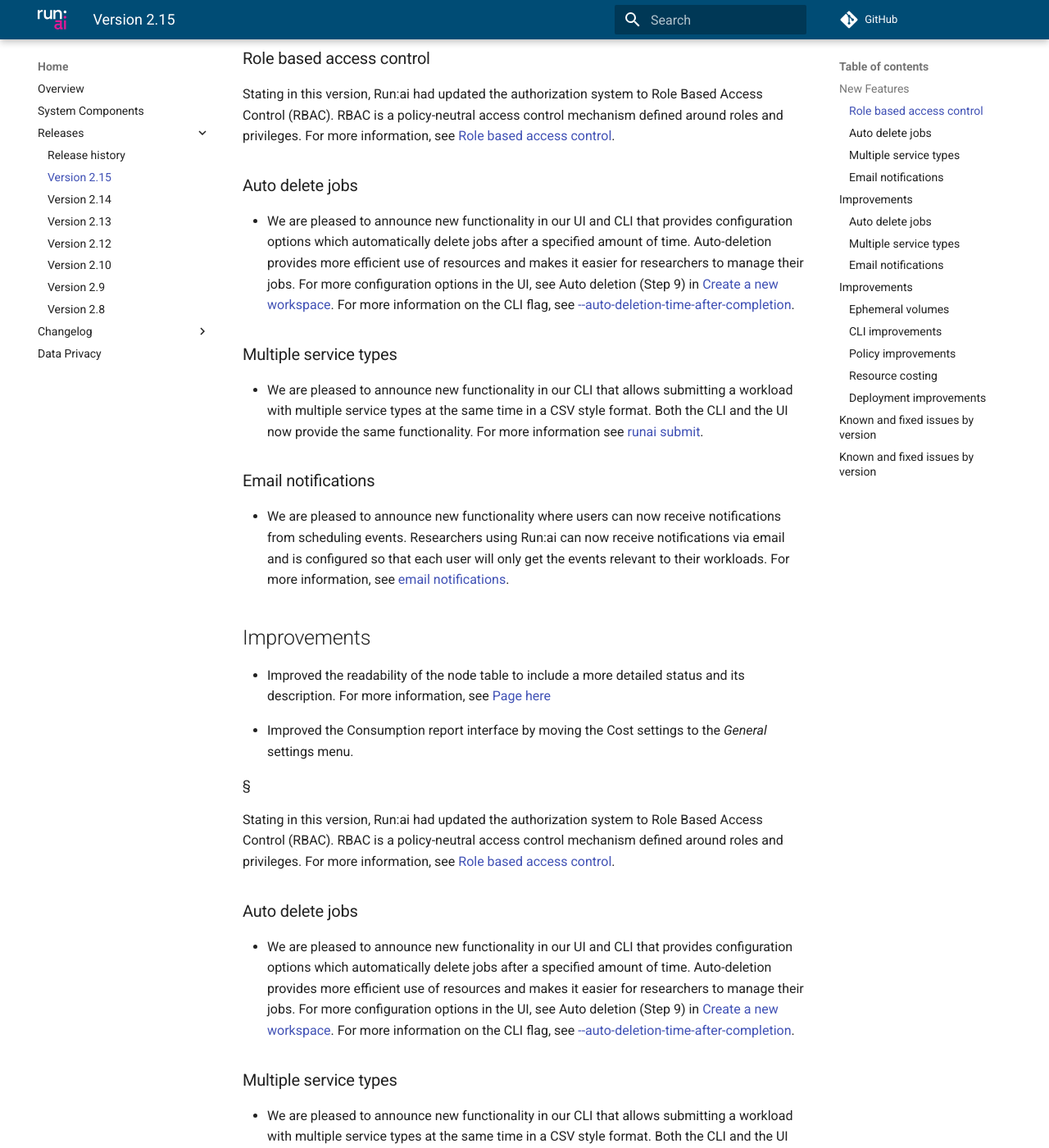
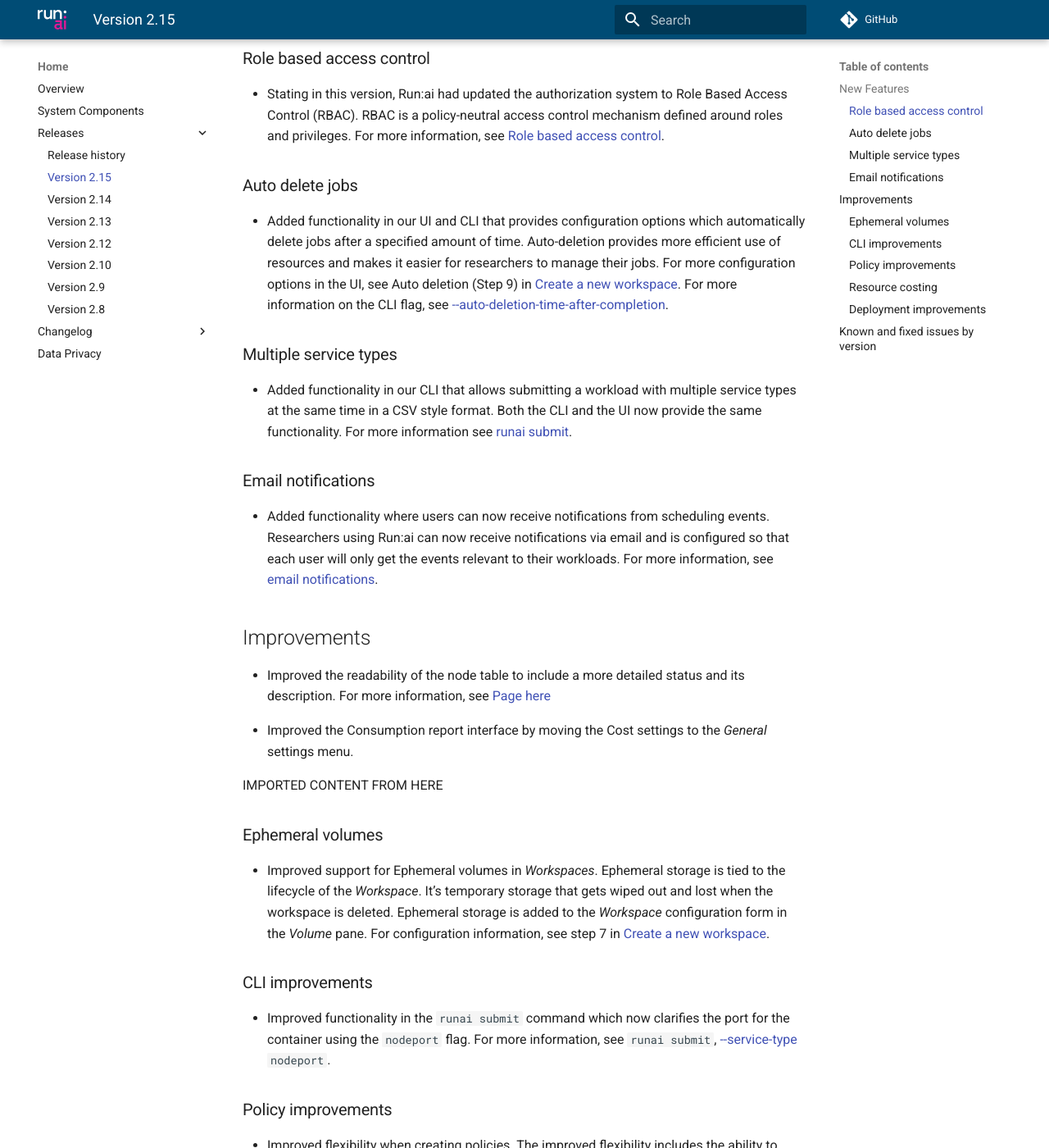
Before and after one commit to jasonnovichRunAI/gh-pages-test, an MkDocs documentation site: the page built from docs/home/whats-new-2-15.md, in a window 1280 px wide and 1400 px high, scrolled down 565 px. Shown: the whole window at 82% size. Built offline with MkDocs 1.6.1 and Material for MkDocs 9.7.7, drawn with Linux system fonts in a browser that asks for light colours; comment, search, counter and statistics services are not loaded; the version menu is left out; some of the changed text lies outside the part shown.

Commit message:
updated fix table

```diff
--- a/docs/home/whats-new-2-14.md
+++ b/docs/home/whats-new-2-14.md
@@ -4,7 +4,7 @@
 
 ### Role based access control
 <!-- RUN-7510/9002 and lots of others -->
-Stating in this version, Run:ai had updated the authorization system to Role Based Access Control (RBAC). RBAC is a policy-neutral access control mechanism defined around roles and privileges. For more information, see [Role based access control](../admin/runai-setup/access-control/rbac.md#role-based-access-control).
+* Stating in this version, Run:ai had updated the authorization system to Role Based Access Control (RBAC). RBAC is a policy-neutral access control mechanism defined around roles and privileges. For more information, see [Role based access control](../admin/runai-setup/access-control/rbac.md#role-based-access-control).
 
 <!-- When upgrading the system, previous access and authorizations that were configured will be migrated to the new RBAC roles. See the table below for role conversions:
 
@@ -12,40 +12,40 @@
 
 ### Auto delete jobs
 <!-- RUN-8586/RUN-11777 -->
-* We are pleased to announce new functionality in our UI and CLI that provides configuration options which automatically delete jobs after a specified amount of time. Auto-deletion provides more efficient use of resources and makes it easier for researchers to manage their jobs. For more configuration options in the UI, see Auto deletion (Step 9) in [Create a new workspace](../Researcher/user-interface/workspaces/create/workspace-v2.md#create-a-new-workspace). For more information on the CLI flag, see [--auto-deletion-time-after-completion](../Researcher/cli-reference/runai-submit.md).
+* Added functionality in our UI and CLI that provides configuration options which automatically delete jobs after a specified amount of time. Auto-deletion provides more efficient use of resources and makes it easier for researchers to manage their jobs. For more configuration options in the UI, see Auto deletion (Step 9) in [Create a new workspace](../Researcher/user-interface/workspaces/create/workspace-v2.md#create-a-new-workspace). For more information on the CLI flag, see [--auto-deletion-time-after-completion](../Researcher/cli-reference/runai-submit.md).
 
 ### Multiple service types
 <!-- RUN-10235/RUN-10485  Support multi service types in the CLI submission -->
-* We are pleased to announce new functionality in our CLI that allows submitting a workload with multiple service types at the same time in a CSV style format. Both the CLI and the UI now provide the same functionality. For more information see [runai submit](../Researcher/cli-reference/runai-submit.md).
+* Added functionality in our CLI that allows submitting a workload with multiple service types at the same time in a CSV style format. Both the CLI and the UI now provide the same functionality. For more information see [runai submit](../Researcher/cli-reference/runai-submit.md).
 
 <!-- RUN-9808/RUN-9810 Show effective project policy from the UI
 * We are pleased to announce an enhancement to the Projects table where users now have the ability to view policies from within a project. For more information, see [Projects](). -->
 
 ### Email notifications
 <!-- RUN-9868/RUN-10087 support per user scheduling events notifications (slack/email) -->
-* We are pleased to announce new functionality where users can now receive notifications from scheduling events. Researchers using Run:ai can now receive notifications via email and is configured so that each user will only get the events relevant to their workloads. For more information, see [email notifications](../admin/researcher-setup/email-messaging.md#email-notifications).
+* Added functionality where users can now receive notifications from scheduling events. Researchers using Run:ai can now receive notifications via email and is configured so that each user will only get the events relevant to their workloads. For more information, see [email notifications](../admin/researcher-setup/email-messaging.md#email-notifications).
 
 ## Improvements
 
 ### Ephemeral volumes
 <!--RUN-9958/RUN-10061 Ephemeral volumes in workspaces -->
-* We are pleased to announce support for Ephemeral volumes in *Workspaces*. Ephemeral storage is tied to the lifecycle of the *Workspace*. It’s temporary storage that gets wiped out and lost when the workspace is deleted. Ephemeral storage is added to the *Workspace* configuration form in the *Volume* pane. For configuration information, see step 7 in [Create a new workspace](../Researcher/user-interface/workspaces/create/.workspace-v2.md#create-a-new-workspace).
+* Improved support for Ephemeral volumes in *Workspaces*. Ephemeral storage is tied to the lifecycle of the *Workspace*. It’s temporary storage that gets wiped out and lost when the workspace is deleted. Ephemeral storage is added to the *Workspace* configuration form in the *Volume* pane. For configuration information, see step 7 in [Create a new workspace](../Researcher/user-interface/workspaces/create/.workspace-v2.md#create-a-new-workspace).
 
 ### CLI improvements
 <!-- RUN-10335/RUN-10510 Node port command line -->
-* We are pleased to announce improved functionality in the `runai submit` command which now clarifies the port for the container using the `nodeport` flag. For more information, see `runai submit`, [--service-type](../Researcher/cli-reference/runai-submit.md#s----service-type-string) `nodeport`.
+* Improved functionality in the `runai submit` command which now clarifies the port for the container using the `nodeport` flag. For more information, see `runai submit`, [--service-type](../Researcher/cli-reference/runai-submit.md#s----service-type-string) `nodeport`.
 
 ### Policy improvements
 <!-- RUN-10575/RUN-10579 Add numeric rules in the policy to GPU memory, CPU memory & CPU -->
-* We are pleased to announce increased flexibility when creating policies. The improved flexibility includes the abililty to allocate a `min` and a `max` value for CPU and GPU memory. For configuration information, see [GPU and CPU memory limits](../admin/workloads/policies.md#gpu-and-cpu-memory-limits) in *Configuring policies*.
+* Improved flexibility when creating policies. The improved flexibility includes the ability to allocate a `min` and a `max` value for CPU and GPU memory. For configuration information, see [GPU and CPU memory limits](../admin/workloads/policies.md#gpu-and-cpu-memory-limits) in *Configuring policies*.
 
 ### Resource costing
 <!-- RUN-11421/RUN-11508 Consumption report cost and bugs -->
-* We are pleased to announce that we have added an additional table to the Consumption dashboard. This table contains the consumption per department and the cost per department. For more information, see [Consumption dashboard](../admin/admin-ui-setup/dashboard-analysis.md#consumption-dashboard).
+* Improved the Consumption dashboard by adding an additional table. This table contains the consumption per department and the cost per department. For more information, see [Consumption dashboard](../admin/admin-ui-setup/dashboard-analysis.md#consumption-dashboard).
 
 ### Deployment improvements
 <!-- RUN-11563/RUN-11564 MPS and tolerance -->
-* We are pleased to announce improvements to the deployment form which now include support for tolerations and Multi-Process Service (MPS).
+* Improved the deployment form which now include support for tolerations and Multi-Process Service (MPS).
 * *Tolerations* are <!-- TODO explain tolerations -->.
 * Multi-Process Service (MPS) is <!--TODO explain MPS here -->
 <!-- Configuration procedure added here because the deployments page has no procedure on it. -->
--- a/docs/home/whats-new-2-15.md
+++ b/docs/home/whats-new-2-15.md
@@ -12,10 +12,11 @@
 
     Use the *More* menu to download the CSV file. Select from the *Columns* menu to add more columns to the CSV file.
 
-NEW CONTENT FROM 2.14 FROM HERE
+IMPORTED CONTENT FROM 2.14 FROM HERE
 --8<--
 whats-new-2-14.md:4:27
 --8<--
+
 ## Improvements
 
 <!-- TODO RUN-9943/RUN-12176 Nodes - reflect the correct status of the node - add to nodes page the table from the TW ticket -->
@@ -31,7 +32,7 @@
 <!-- RUN-7495/RUN11388 Support PSA / SCCs V2 \(security mechanism for pods on K8S/OCP\)-->
 
 <!-- RUN-9386 Metrics API: Expose predefined metrics-->
-§
+
 <!-- RUN-9924/RUN-9925  Granular GPU compute time-slicing / Strict GPU compute time-slicing -->
 
 <!-- RUN-9949 Container RUNtime Interface - No TW story as per ticket -->
@@ -93,9 +94,11 @@
 <!-- Include from 2.14 -->
 
 <!-- TODO Adjust the whats new for 2.14 to add in the sections for New features and Improvements. Then include those in the appropriate sections for 2.15 after the primary ones are written up.
---8<-- "home/whats-new-2-14.md:4:69"
 -->
+IMPORTED CONTENT FROM HERE
+
+--8<-- "home/whats-new-2-14.md:29:62"
 
 ## Known and fixed issues by version
 
-TBD
+* [2.15.0](../bugfixes/fixes-2-15.md)
```
